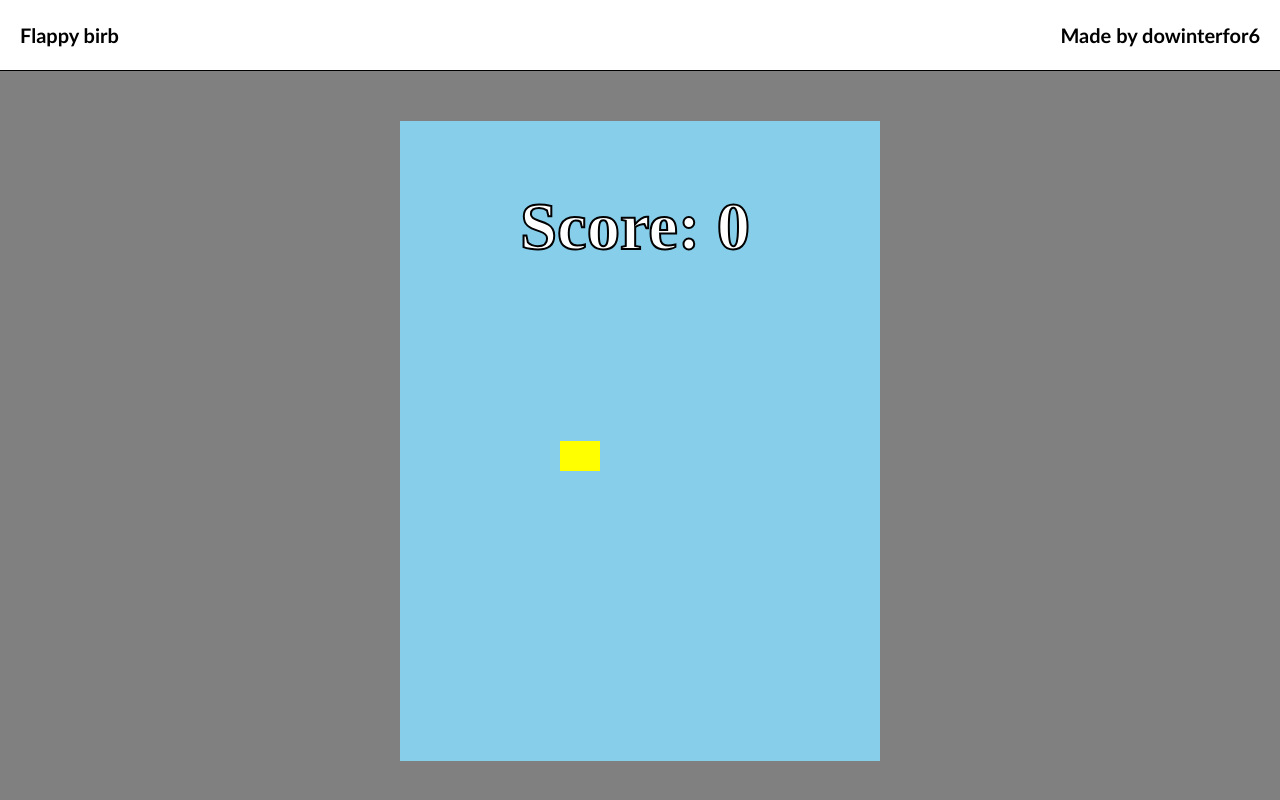
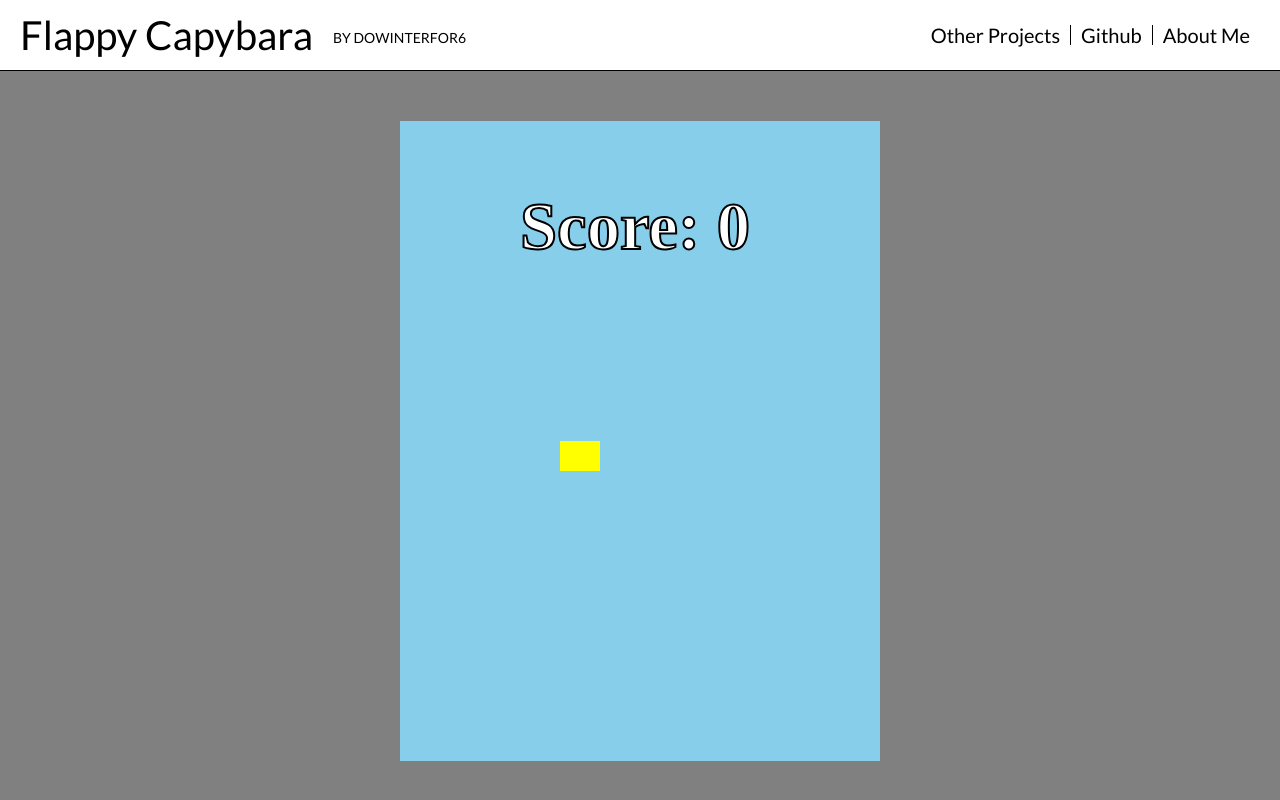
Before and after one commit to dowinterfor6/flappy-bird-clone, a website: page index.html in a window 1280 px wide. Drawn offline with Linux system fonts and the light colour scheme.

Commit message:
Add nav-bar styling

```diff
--- a/css/stylesheet.css
+++ b/css/stylesheet.css
@@ -2,9 +2,14 @@ body {
     display: flex;
     background-color: grey;
     flex-direction: column;
-    font-family: 'Trebuchet MS', Helvetica, sans-serif;
-    font-weight: bold;
+    font-family: 'Lato', sans-serif;
     font-size: 20px;
+    font-weight: lighter;
+}
+
+a {
+    color: black;
+    text-decoration: none;
 }
 
 .nav-bar {
@@ -14,6 +19,7 @@ body {
     padding: 10px 20px;
     border-bottom: 1px solid black;
     background-color: white;
+    font-size: 1em;
 }
 
 .nav-bar-left {
@@ -22,14 +28,43 @@ body {
     align-items: center;
 }
 
+.nav-bar-left:hover {
+    cursor: default;
+}
+
+.nav-bar-left h1 {
+    font-size: 2em;
+    margin-right: 20px;
+}
+
+.nav-bar-left h2 {
+    font-variant: all-small-caps;
+}
+
 .nav-bar-right {
     display: flex;
     justify-content: flex-end;
     align-items: center;
 }
 
-.nav-bar > h1 {
-    font-size: 50px;
+.nav-bar-right ul {
+    display: flex;
+    justify-content: end;
+}
+
+.nav-bar-right li {
+    display: inline;
+    padding: 0px 10px;
+    border-left: 1px solid black;
+}
+
+.nav-bar-right li:first-of-type {
+    border: none;
+}
+
+.nav-bar-right a:hover {
+    color: grey;
+    transition: color 0.5s;
 }
 
 #bird-game {
--- a/index.html
+++ b/index.html
@@ -4,19 +4,27 @@
     <meta charset="UTF-8">
     <meta name="viewport" content="width=device-width, initial-scale=1.0">
     <meta http-equiv="X-UA-Compatible" content="ie=edge">
-    <title>Flappy Birb</title>
+    <title>Flappy Capybara</title>
+    <link rel="icon" href="assets/images/capy-sprite.png" type="image/png">
     <link rel="stylesheet" href="css/reset.css" type="text/css">
     <link rel="stylesheet" href="css/stylesheet.css" type="text/css">
+    <link href="https://fonts.googleapis.com/css?family=Lato:light,regular" rel="stylesheet">
     <script type="text/javascript" src="dist/main.js" charset="UTF-8" defer></script>
 </head>
 
 <body>
     <section class="nav-bar">
         <section class="nav-bar-left">
-            <h1>Flappy birb</h1>
+            <h1>Flappy Capybara</h1>
+            <h2>by dowinterfor6</h2>
         </section>
         <section class="nav-bar-right">
-            <h1>Made by dowinterfor6</h1>
+            <ul>
+                <li><a href="">Other Projects</a></li>
+                <!-- make this into a dropdown later -->
+                <li><a href="">Github</a></li>
+                <li><a href="">About Me</a></li>
+            </ul>
         </section>
     </section>
     <canvas id="bird-game" height="640" width="480"></canvas>
```
